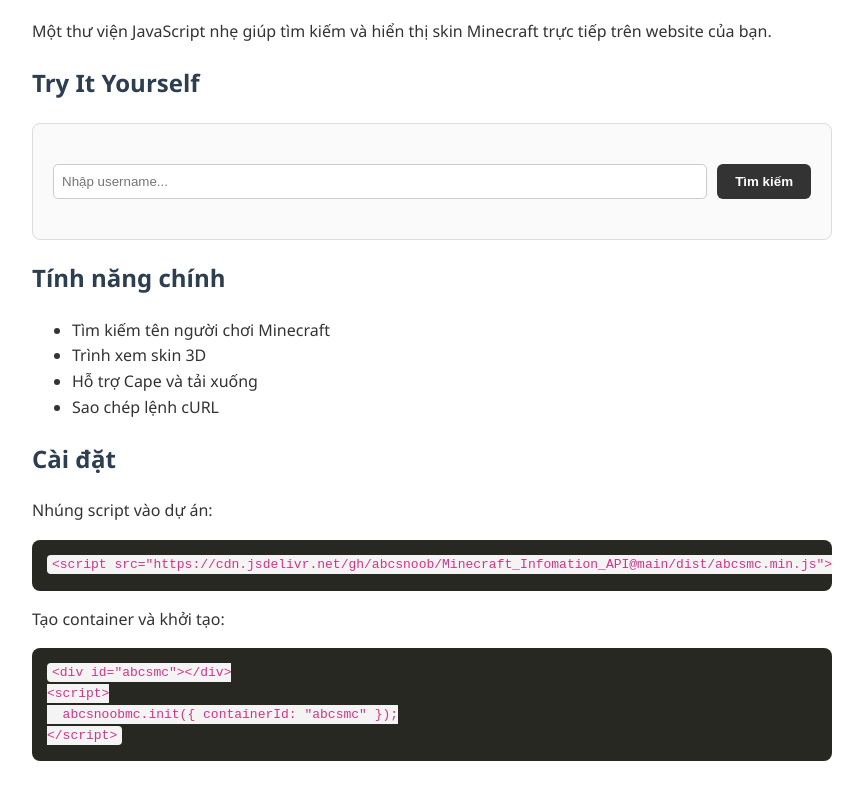
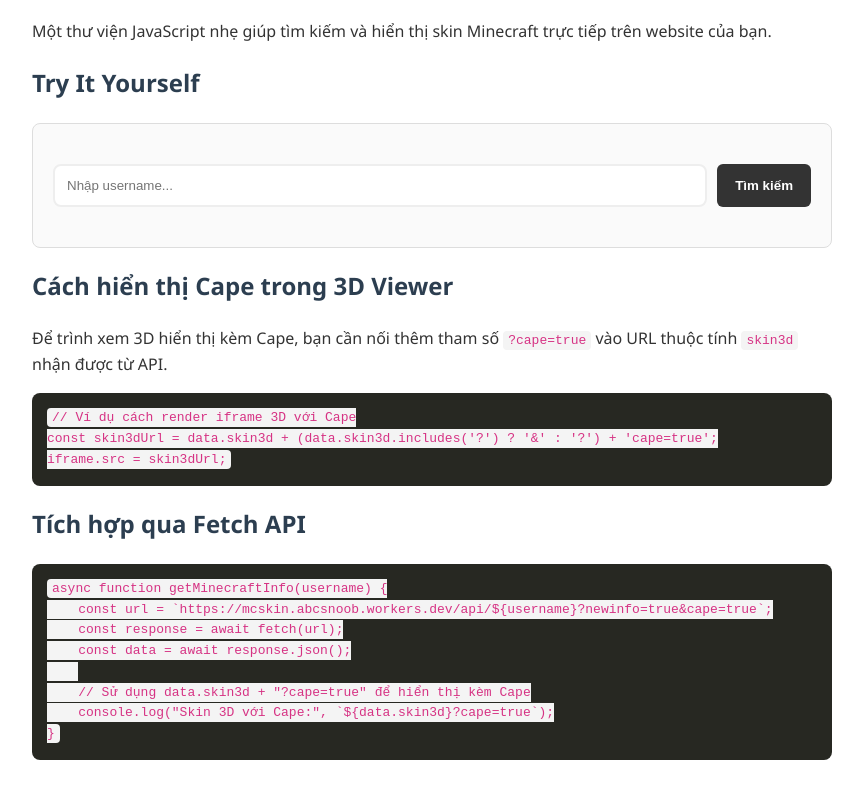
Before and after one commit to abcsnoob/Minecraft_Infomation_API, a website: page index.html in a window 1280 px wide. Shown: the part 94-894 px from the top of the page, without its empty margins (208-1071 px from the left). Drawn offline with nearby package versions, Linux system fonts and the light colour scheme; some packages are replaced by stand-ins of ours; a script that the page names is missing.

Commit message:
Update index.html

```diff
--- a/index.html
+++ b/index.html
@@ -1,18 +1,16 @@
 <!DOCTYPE html>
 <html lang="vi">
 <head>
-<meta charset="UTF-8">
+    <meta charset="UTF-8">
     <meta name="viewport" content="width=device-width, initial-scale=1.0">
 
     <title>Abc's NoobMC Skin Viewer - Thư viện API hiển thị Minecraft Skin</title>
-    <meta name="description" content="Thư viện JavaScript nhẹ giúp tích hợp tính năng tìm kiếm và hiển thị skin Minecraft 3D trực tiếp trên website của bạn. Hỗ trợ Cape và tải xuống dễ dàng.">
-    <meta name="keywords" content="Minecraft skin viewer, Minecraft API, JavaScript library, NoobMC, Minecraft skin 3D, hiển thị skin Minecraft">
-    <meta name="author" content="Abc's NoobMC">
+    <meta name="description" content="Tích hợp trình xem skin Minecraft 3D vào website nhanh chóng. Hỗ trợ hiển thị Cape, tải skin và API dữ liệu người chơi trực tiếp.">
+    <meta name="keywords" content="Minecraft skin viewer, Minecraft API, JavaScript library, NoobMC, hiển thị skin Minecraft 3D, lấy dữ liệu Minecraft">
 
-    <meta property="og:title" content="Abc's NoobMC Skin Viewer - Tài liệu API">
-    <meta property="og:description" content="Tích hợp trình xem skin Minecraft 3D vào website chỉ với vài dòng code JavaScript.">
+    <meta property="og:title" content="Abc's NoobMC Skin Viewer API">
+    <meta property="og:description" content="Thư viện JS nhẹ để hiển thị skin Minecraft 3D và dữ liệu người chơi.">
     <meta property="og:type" content="website">
-    <meta property="og:locale" content="vi_VN">
 
     <script type="application/ld+json">
     {
@@ -21,18 +19,16 @@
       "name": "Abc's NoobMC Skin Viewer",
       "applicationCategory": "DeveloperApplication",
       "operatingSystem": "Web",
-      "description": "Thư viện JavaScript giúp hiển thị và tìm kiếm skin Minecraft 3D."
+      "description": "Thư viện JS giúp tích hợp xem skin Minecraft 3D và truy vấn dữ liệu API."
     }
     </script>
+
     <style>
         body { font-family: 'Segoe UI', Tahoma, Geneva, Verdana, sans-serif; line-height: 1.6; max-width: 800px; margin: 40px auto; padding: 0 20px; color: #333; }
         code { background: #f4f4f4; padding: 2px 5px; border-radius: 4px; color: #d63384; font-family: monospace; }
         pre { background: #272822; color: #f8f8f2; padding: 15px; border-radius: 8px; overflow-x: auto; }
         .box { border: 1px solid #ddd; padding: 20px; border-radius: 8px; margin-top: 20px; background: #fafafa; }
         h1, h2 { color: #2c3e50; }
-        .btn-try { background: #007bff; color: white; border: none; padding: 10px 20px; border-radius: 5px; cursor: pointer; font-weight: bold; }
-        .btn-try:hover { background: #0056b3; }
-        input[type="text"] { padding: 8px; width: 250px; border: 1px solid #ccc; border-radius: 5px; }
     </style>
 </head>
 <body>
@@ -42,38 +38,35 @@
 
     <h2>Try It Yourself</h2>
     <div class="box">
-
-    <div id="abcsmc"></div>
+        <div id="abcsmc"></div>
     </div>
 
-    <h2>Tính năng chính</h2>
-    <ul>
-        <li>Tìm kiếm tên người chơi Minecraft</li>
-        <li>Trình xem skin 3D</li>
-        <li>Hỗ trợ Cape và tải xuống</li>
-        <li>Sao chép lệnh cURL</li>
-    </ul>
+    <h2>Cách hiển thị Cape trong 3D Viewer</h2>
+    <p>Để trình xem 3D hiển thị kèm Cape, bạn cần nối thêm tham số <code>?cape=true</code> vào URL thuộc tính <code>skin3d</code> nhận được từ API.</p>
 
-    <h2>Cài đặt</h2>
-    <p>Nhúng script vào dự án:</p>
-    <pre><code>&lt;script src="https://cdn.jsdelivr.net/gh/abcsnoob/Minecraft_Infomation_API@main/dist/abcsmc.min.js"&gt;&lt;/script&gt;</code></pre>
 
-    <p>Tạo container và khởi tạo:</p>
-    <pre><code>&lt;div id="abcsmc"&gt;&lt;/div&gt;
-&lt;script&gt;
-  abcsnoobmc.init({ containerId: "abcsmc" });
-&lt;/script&gt;</code></pre>
+
+    <pre><code>// Ví dụ cách render iframe 3D với Cape
+const skin3dUrl = data.skin3d + (data.skin3d.includes('?') ? '&' : '?') + 'cape=true';
+iframe.src = skin3dUrl;</code></pre>
+
+    <h2>Tích hợp qua Fetch API</h2>
+    <pre><code>async function getMinecraftInfo(username) {
+    const url = `https://mcskin.abcsnoob.workers.dev/api/${username}?newinfo=true&cape=true`;
+    const response = await fetch(url);
+    const data = await response.json();
+
+    // Sử dụng data.skin3d + "?cape=true" để hiển thị kèm Cape
+    console.log("Skin 3D với Cape:", `${data.skin3d}?cape=true`);
+}</code></pre>
 
     <script src="https://cdn.jsdelivr.net/gh/abcsnoob/Minecraft_Infomation_API@main/dist/abcsmc.min.js"></script>
-
     <script>
-        // Khởi tạo thư viện
         abcsnoobmc.init({
-            containerId: 'abcsmc', // ID của thẻ div bên trên
-            useCache: true         // Bật bộ nhớ đệm
+            containerId: 'abcsmc',
+            useCache: true
         });
 
-        // Tùy chọn: Nhấn phím Enter để tìm kiếm
         document.addEventListener('keypress', function (e) {
             if (e.key === 'Enter') {
                 const input = document.getElementById('abcsmc-input');
```
